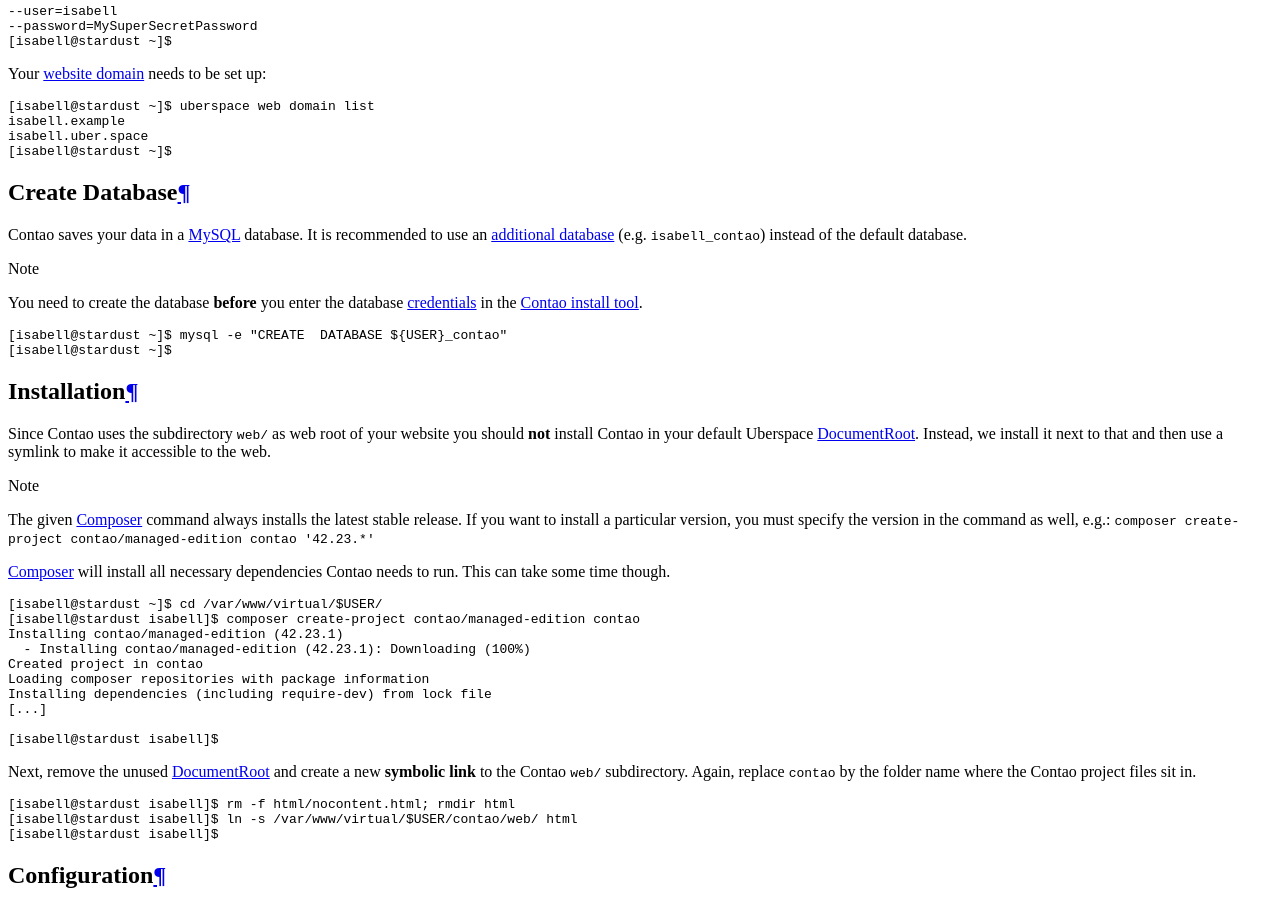
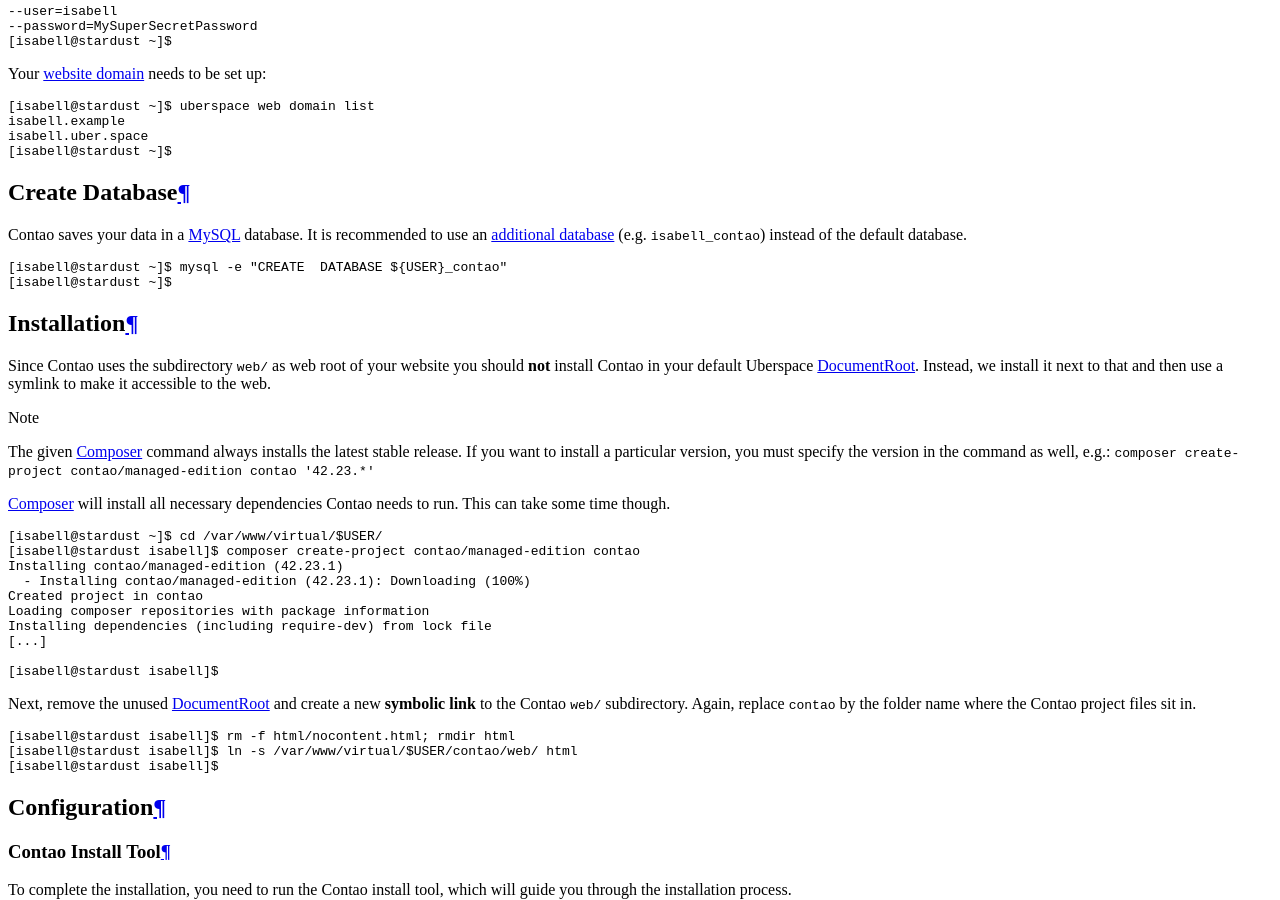
Before and after one commit to Uberspace/lab, a Sphinx documentation site: the page built from source/guide_contao.rst, in a window 1280 px wide and 900 px high, scrolled down 4941 px. Built offline with Sphinx 7.4.7 and the Read the Docs theme 2.0.0, drawn with Linux system fonts in a browser that asks for light colours.

Commit message:
[contao] assume guide is being followed in the correct order

```diff
--- a/source/guide_contao.rst
+++ b/source/guide_contao.rst
@@ -65,8 +65,6 @@
 ===============
 
 Contao saves your data in a :manual:`MySQL <database-mysql>` database. It is recommended to use an :manual_anchor:`additional database <database-mysql.html#additional-databases>` (e.g. ``isabell_contao``) instead of the default database.
-
-.. note:: You need to create the database **before** you enter the database :manual_anchor:`credentials <database-mysql.html#login-credentials>` in the `Contao install tool`_.
 
 .. code-block:: console
  :emphasize-lines: 1
```
